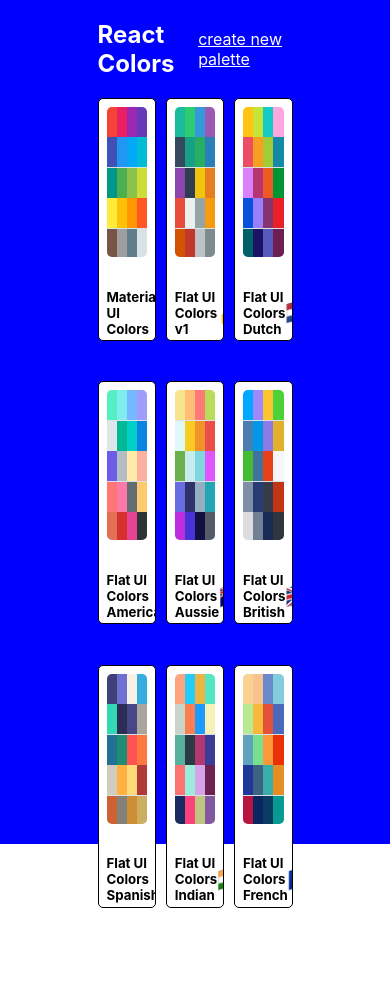
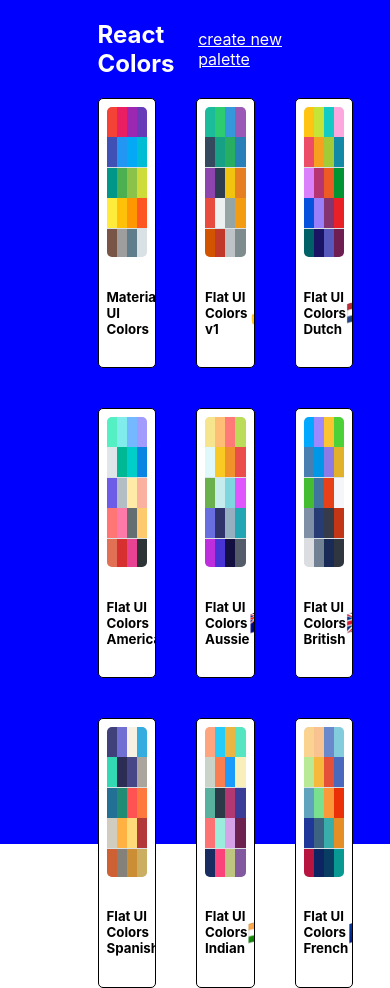
Before and after one commit to smartcoindev389/colorstudio-react, a React (Create React App) app: page / in a window 390 px wide. Before the commit the page ends 908 px from the top, so only its background shows below. Built offline with nearby package versions, Linux system fonts and the light colour scheme.

Commit message:
make palette responsive

```diff
--- a/src/styles/PaletteListStyle.js
+++ b/src/styles/PaletteListStyle.js
@@ -1,3 +1,4 @@
+import sizes from "./sizes";
 export default {
   root: {
     backgroundColor: "blue",
@@ -11,7 +12,13 @@
     display: "flex",
     alignItems: "flex-start",
     flexDirection: "column",
-    flexWrap: "wrap"
+    flexWrap: "wrap",
+    [sizes.down("lg")]: {
+      width: "80%"
+    },
+    [sizes.down("xs")]: {
+      width: "75%"
+    }
   },
   nav: {
     display: "flex",
@@ -28,6 +35,15 @@
     width: "100%",
     display: "grid",
     gridTemplateColumns: "repeat(3, 30%)",
-    gridGap: "5%"
+    gridGap: "2.5rem",
+
+    [sizes.down("md")]: {
+      gridTemplateColumns: "repeat(2, 50%)",
+      gridGap: "1.5rem"
+    },
+    [sizes.down("xs")]: {
+      gridTemplateColumns: "repeat(1, 100%)",
+      gridGap: "1.5rem"
+    }
   }
 };
```
